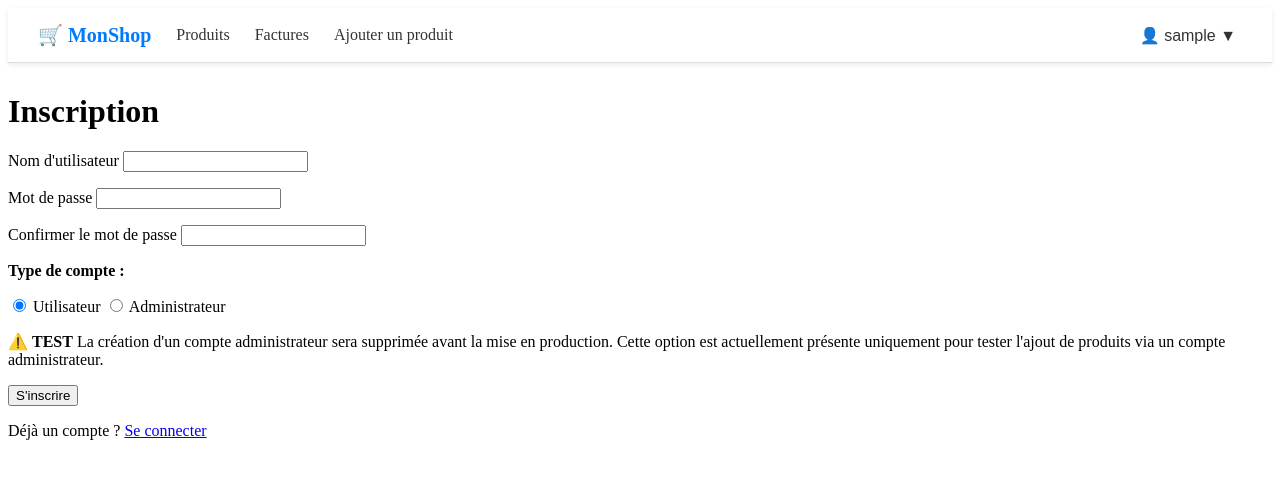
After one commit to Pikaagante/Test-Technique, a Django app: page /inscription/ in a window 1280 px wide. The commit adds this page. Shown: the top 479 px of the page. Run offline with Django 5.2, Linux system fonts and the light colour scheme; the visitor is signed in with stand-in values (Sample User, id 1).

Commit message:
ajout utilisateur et sécurité

```diff
--- a/produits/models.py
+++ b/produits/models.py
@@ -1,4 +1,5 @@
 from django.db import models
+from django.contrib.auth.models import User
 
 
 class Produit(models.Model):
@@ -77,8 +78,11 @@ class Produit(models.Model):
     igp = models.BooleanField(default=False)
 
 class Facture(models.Model):
+    utilisateur = models.ForeignKey(
+        User,
+        on_delete=models.CASCADE
+    )
     date_creation = models.DateTimeField(auto_now_add=True)
-
 
 class ContenuFacture(models.Model):
     facture = models.ForeignKey(Facture, on_delete=models.CASCADE)
--- /dev/null
+++ b/produits/static/produits/css/menu.css
@@ -0,0 +1,80 @@
+.menu {
+    display: flex;
+    justify-content: space-between;
+    align-items: center;
+
+    padding: 15px 30px;
+    margin-bottom: 30px;
+
+    background-color: #ffffff;
+    border-bottom: 1px solid #ddd;
+
+    box-shadow: 0 2px 5px rgba(0, 0, 0, 0.08);
+}
+
+.menu-gauche,
+.menu-droite {
+    display: flex;
+    align-items: center;
+    gap: 25px;
+}
+
+.menu a {
+    color: #333;
+    text-decoration: none;
+    font-size: 16px;
+}
+
+.menu a:hover {
+    color: #007bff;
+}
+
+.logo {
+    font-size: 20px !important;
+    font-weight: bold;
+    color: #007bff !important;
+}
+
+.profil {
+    position: relative;
+}
+
+.profil-bouton {
+    border: none;
+    background: none;
+    cursor: pointer;
+
+    font-size: 16px;
+    color: #333;
+}
+
+.profil-menu {
+    display: none;
+
+    position: absolute;
+    right: 0;
+    top: 100%;
+
+    min-width: 160px;
+
+    background-color: white;
+    border: 1px solid #ddd;
+    border-radius: 6px;
+
+    box-shadow: 0 4px 10px rgba(0, 0, 0, 0.15);
+
+    overflow: hidden;
+}
+
+.profil-menu a {
+    display: block;
+    padding: 12px 15px;
+}
+
+.profil-menu a:hover {
+    background-color: #f5f5f5;
+}
+
+.profil:hover .profil-menu {
+    display: block;
+}
--- a/produits/templates/produits/ajouter.html
+++ b/produits/templates/produits/ajouter.html
@@ -1,6 +1,9 @@
 {% load static %}
 
 <link rel="stylesheet" href="{% static 'produits/css/formulaire.css' %}">
+<link rel="stylesheet" href="{% static 'produits/css/menu.css' %}">
+
+{% include "produits/partials/menu.html" %}
 
 <h1>Ajouter un produit</h1>
 
--- /dev/null
+++ b/produits/templates/produits/inscription.html
@@ -0,0 +1,98 @@
+{% load static %}
+
+<link rel="stylesheet" href="{% static 'produits/css/formulaire.css' %}">
+<link rel="stylesheet" href="{% static 'produits/css/menu.css' %}">
+
+{% include "produits/partials/menu.html" %}
+
+<h1>Inscription</h1>
+
+{% if erreur %}
+    <p>{{ erreur }}</p>
+{% endif %}
+
+<form method="post">
+
+    {% csrf_token %}
+
+    <p>
+        <label for="username">
+            Nom d'utilisateur
+        </label>
+
+        <input
+            type="text"
+            id="username"
+            name="username"
+            required
+        >
+    </p>
+
+    <p>
+        <label for="password">
+            Mot de passe
+        </label>
+
+        <input
+            type="password"
+            id="password"
+            name="password"
+            required
+        >
+    </p>
+
+    <p>
+        <label for="confirmation">
+            Confirmer le mot de passe
+        </label>
+
+        <input
+            type="password"
+            id="confirmation"
+            name="confirmation"
+            required
+        >
+    </p>
+
+    <p>
+        <strong>Type de compte :</strong>
+    </p>
+
+    <label>
+        <input
+            type="radio"
+            name="type_compte"
+            value="utilisateur"
+            checked
+        >
+        Utilisateur
+    </label>
+
+    <label>
+        <input
+            type="radio"
+            name="type_compte"
+            value="admin"
+        >
+        Administrateur
+    </label>
+
+    <p>
+        ⚠️ <strong>TEST</strong>
+        La création d'un compte administrateur sera supprimée avant la mise en production.
+        Cette option est actuellement présente uniquement pour tester l'ajout de produits
+        via un compte administrateur.
+    </p>
+
+    <button type="submit">
+        S'inscrire
+    </button>
+
+</form>
+
+<p>
+    Déjà un compte ?
+    <a href="{% url 'connexion' %}">
+        Se connecter
+    </a>
+</p>
--- a/produits/templates/produits/modifier.html
+++ b/produits/templates/produits/modifier.html
@@ -1,6 +1,9 @@
 {% load static %}
 
 <link rel="stylesheet" href="{% static 'produits/css/formulaire.css' %}">
+<link rel="stylesheet" href="{% static 'produits/css/menu.css' %}">
+
+{% include "produits/partials/menu.html" %}
 
 <h1>Modifier {{ produit.nom }}</h1>
 
--- /dev/null
+++ b/produits/templates/produits/partials/menu.html
@@ -0,0 +1,70 @@
+<nav class="menu">
+
+    <div class="menu-gauche">
+
+        <a href="{% url 'liste_produits' %}" class="logo">
+            🛒 MonShop
+        </a>
+
+        <a href="{% url 'liste_produits' %}">
+            Produits
+        </a>
+
+        <a href="#">
+            Factures
+        </a>
+
+        {% if user.is_staff %}
+
+            <a href="{% url 'ajouter_produit' %}">
+                Ajouter un produit
+            </a>
+
+        {% endif %}
+
+    </div>
+
+
+    <div class="menu-droite">
+
+        {% if user.is_authenticated %}
+
+            <div class="profil">
+
+                <button class="profil-bouton">
+                    👤 {{ user.username }} ▼
+                </button>
+
+                <div class="profil-menu">
+
+                    <a href="#">
+                        Mon profil
+                    </a>
+
+                    <a href="#">
+                        Mes factures
+                    </a>
+
+                    <a href="{% url 'deconnexion' %}">
+                        Déconnexion
+                    </a>
+
+                </div>
+
+            </div>
+
+        {% else %}
+
+            <a href="{% url 'connexion' %}">
+                Se connecter
+            </a>
+
+            <a href="{% url 'inscription' %}">
+                S'inscrire
+            </a>
+
+        {% endif %}
+
+    </div>
+
+</nav>
--- a/produits/urls.py
+++ b/produits/urls.py
@@ -7,8 +7,15 @@ from .views.produits import (
     supprimer_produit,
 )
 
+from .views.comptes import (
+    inscription,
+    connexion,
+    deconnexion,
+)
+
 
 urlpatterns = [
+
     path(
         "produits/",
         liste_produits,
@@ -32,4 +39,23 @@ urlpatterns = [
         supprimer_produit,
         name="supprimer_produit"
     ),
+
+    path(
+        "inscription/",
+        inscription,
+        name="inscription"
+    ),
+
+    path(
+        "connexion/",
+        connexion,
+        name="connexion"
+    ),
+
+    path(
+        "deconnexion/",
+        deconnexion,
+        name="deconnexion"
+    ),
+
 ]
--- /dev/null
+++ b/produits/views/comptes.py
@@ -0,0 +1,65 @@
+from django.contrib.auth import authenticate, login, logout
+from django.contrib.auth.models import User
+from django.shortcuts import render, redirect
+
+
+def inscription(request):
+
+    if request.method == "POST":
+
+        username = request.POST.get("username")
+        password = request.POST.get("password")
+        confirmation = request.POST.get("confirmation")
+        type_compte = request.POST.get("type_compte")
+
+        if password != confirmation:
+            return render(request, "produits/inscription.html", {
+                "erreur": "Les mots de passe ne correspondent pas."
+            })
+
+        if User.objects.filter(username=username).exists():
+            return render(request, "produits/inscription.html", {
+                "erreur": "Ce nom d'utilisateur existe déjà."
+            })
+
+        utilisateur = User.objects.create_user(
+            username=username,
+            password=password
+        )
+
+        if type_compte == "admin":
+            utilisateur.is_staff = True
+            utilisateur.save()
+
+        return redirect("connexion")
+
+    return render(request, "produits/inscription.html")
+
+
+def connexion(request):
+
+    if request.method == "POST":
+
+        username = request.POST.get("username")
+        password = request.POST.get("password")
+
+        utilisateur = authenticate(
+            request,
+            username=username,
+            password=password
+        )
+
+        if utilisateur is not None:
+            login(request, utilisateur)
+            return redirect("liste_produits")
+
+        return render(request, "produits/connexion.html", {
+            "erreur": "Nom d'utilisateur ou mot de passe incorrect."
+        })
+
+    return render(request, "produits/connexion.html")
+
+
+def deconnexion(request):
+    logout(request)
+    return redirect("liste_produits")
```
Also changed, not shown: produits/static/produits/js/popup.js (+7 -0 lines), produits/templates/produits/connexion.html (added, +55 -0 lines), produits/templates/produits/liste.html (+4 -6 lines), remplir_produits.py (added, +61 -0 lines), produits/migrations/0001_initial.py.
